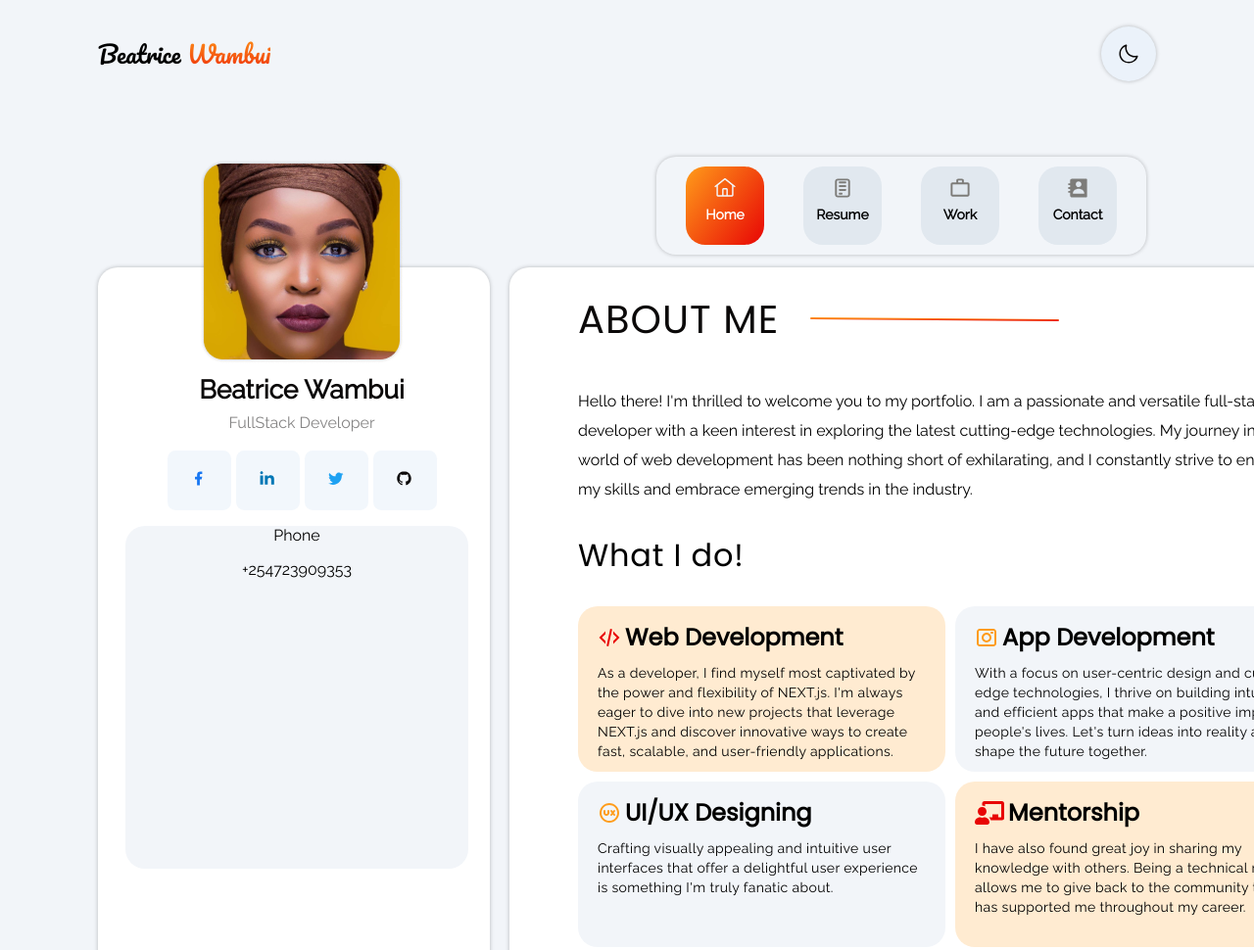
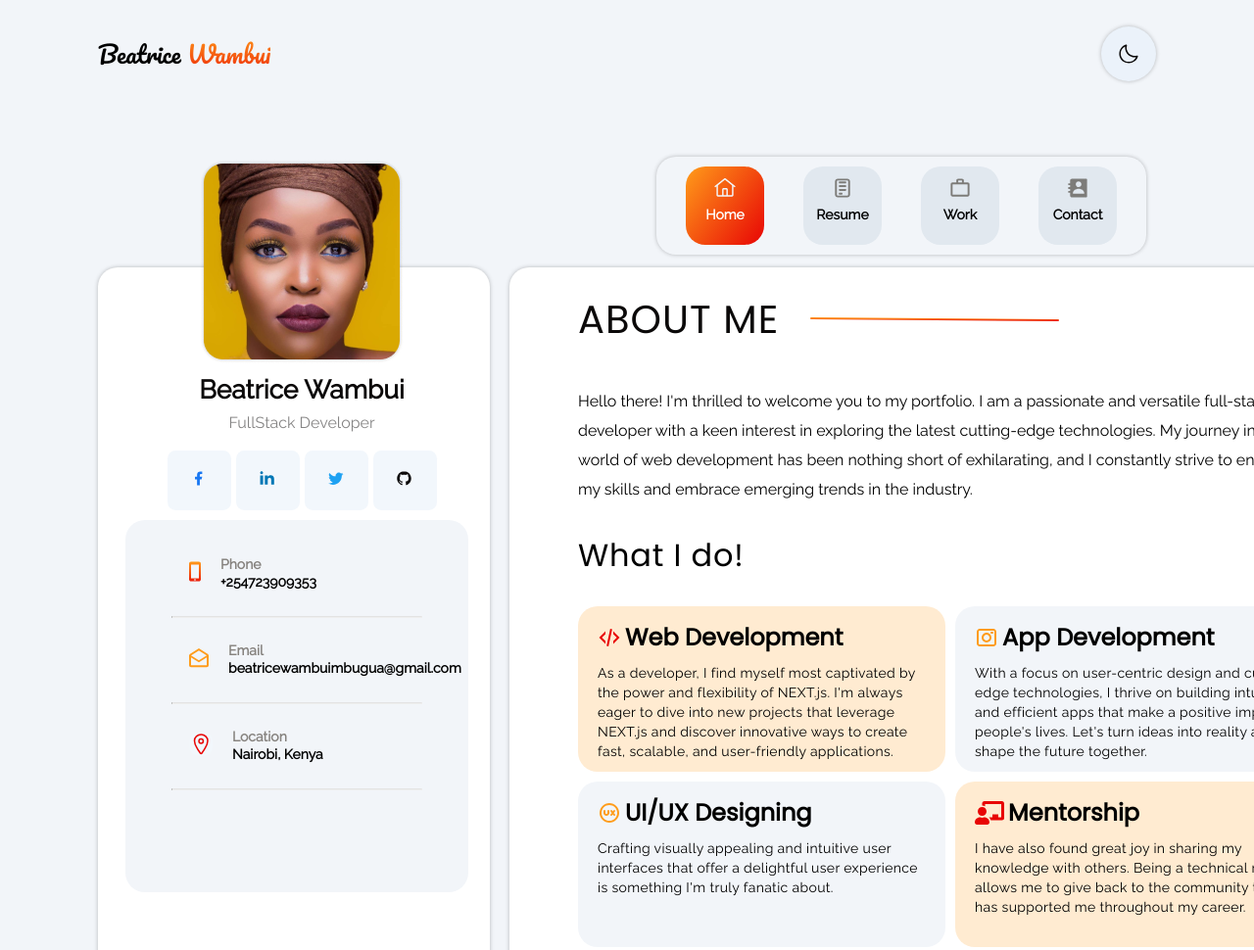
Before and after one commit to ChristianAfreh/PortfolioWebsiteSample, a plain HTML site: page index.html in a window 1280 px wide. Shown: the top 970 px of the page at 98% size. Drawn offline with Linux system fonts and the light colour scheme.

```diff
--- a/index.html
+++ b/index.html
@@ -119,10 +119,52 @@
 
                     </div>
                     <div class="contacts">
-                        <div class="phone">
-                            <p>Phone</p>
-                            <p>+254723909353</p>
+                        <div class="contact">
+                            <div class="contact-icon">
+                                <svg xmlns="http://www.w3.org/2000/svg" width="12" height="21" viewBox="0 0 12 21" fill="none">
+                                    <path d="M10 0.5H2C1.46957 0.5 0.960859 0.710714 0.585786 1.08579C0.210714 1.46086 0 1.96957 0 2.5V18.5C0 19.0304 0.210714 19.5391 0.585786 19.9142C0.960859 20.2893 1.46957 20.5 2 20.5H10C10.5304 20.5 11.0391 20.2893 11.4142 19.9142C11.7893 19.5391 12 19.0304 12 18.5V2.5C12 1.96957 11.7893 1.46086 11.4142 1.08579C11.0391 0.710714 10.5304 0.5 10 0.5ZM7 19.5H5V18.5H7V19.5ZM10 17.5H2V3.5H10V17.5Z" fill="url(#paint0_linear_27_10)"/>
+                                    <defs>
+                                      <linearGradient id="paint0_linear_27_10" x1="6" y1="0.5" x2="6" y2="20.5" gradientUnits="userSpaceOnUse">
+                                        <stop stop-color="#FF9A1A"/>
+                                        <stop offset="1" stop-color="#EC1C09"/>
+                                      </linearGradient>
+                                    </defs>
+                                  </svg>
+                            </div>
+                            <div class="contact-detail">
+                                <span class="contact-detail__label">Phone</span>
+                                <span class="contact-detail__value">+254723909353</span>
+                            </div>
                         </div>
+                        <hr class="bottom-line">
+                        <div class="contact">
+                            <div class="contact-icon">
+                                <svg xmlns="http://www.w3.org/2000/svg" width="20" height="20" viewBox="0 0 20 20" fill="none">
+                                    <path d="M0.969999 5.65L10 0L19.03 5.65C19.61 6 20 6.63 20 7.36V17.36C20 18.46 19.1 19.36 18 19.36H2C0.9 19.36 0 18.46 0 17.36V7.36C0 6.63 0.389999 6 0.969999 5.65ZM2 17.36H18V9.36L10 14.36L2 9.36V17.36ZM10 12.36L18 7.36L10 2.36L2 7.36L10 12.36Z" fill="#FF9C1B"/>
+                                  </svg>
+                            </div>
+                            <div class="contact-detail">
+                                <span class="contact-detail__label">Email</span>
+                                <span class="contact-detail__value">beatricewambuimbugua@gmail.com</span>
+                            </div>
+                        </div>
+                        <hr class="bottom-line">
+                        <div class="contact">
+                            <div class="contact-icon">
+                                <svg width="24" height="24" viewBox="0 0 24 24" fill="none" xmlns="http://www.w3.org/2000/svg">
+                                    <rect width="23.5" height="23.499" rx="8.26855" transform="matrix(-1 0 0 1 24 0)" fill="#F2F7FC"/>
+                                    <path d="M12.25 2C15.9766 2 19 4.87766 19 8.42188C19 12.5 14.5 18.9627 12.8477 21.1948C12.7791 21.2891 12.6892 21.3657 12.5853 21.4186C12.4814 21.4715 12.3665 21.499 12.25 21.499C12.1335 21.499 12.0186 21.4715 11.9147 21.4186C11.8108 21.3657 11.7209 21.2891 11.6523 21.1948C10 18.9636 5.5 12.5033 5.5 8.42188C5.5 4.87766 8.52344 2 12.25 2Z" stroke="#E80505" stroke-width="1.5" stroke-linecap="round" stroke-linejoin="round"/>
+                                    <path d="M12.25 11.0154C11.0332 11.0154 10.0469 10.0291 10.0469 8.81241C10.0469 7.59571 11.0332 6.60938 12.25 6.60938C13.4668 6.60938 14.4531 7.59571 14.4531 8.81241C14.4531 10.0291 13.4668 11.0154 12.25 11.0154Z" stroke="#E80505" stroke-width="1.5" stroke-linecap="round" stroke-linejoin="round"/>
+                                    </svg>
+
+
+                            </div>
+                            <div class="contact-detail">
+                                <span class="contact-detail__label">Location</span>
+                                <span class="contact-detail__value">Nairobi, Kenya</span>
+                            </div>
+                        </div>
+                        <hr class="bottom-line">
 
                     </div>
 
--- a/styles.css
+++ b/styles.css
@@ -214,11 +214,54 @@
 
 .contacts {
   width: 350px;
-  height: 350px;
+  height: 380px;
+  text-align: left;
   flex-shrink: 0;
   border-radius: 20px;
   background: #F2F5F9;
+  padding: 20px 5px 20px 5px;
 }
+
+.contacts .contact {
+  display: flex;
+  gap: 20px;
+  align-items: center;
+  padding: 12px 0px 12px 60px;
+}
+
+.contacts .bottom-line {
+  width: 256px;
+  border-top:1px solid #E3E3E3;
+}
+
+.contacts .contact .contact-detail {
+  display: flex;
+  flex-direction: column;
+}
+
+.contact-detail {
+  font-size: 14px;
+  padding: 5px 0px;
+}
+
+ .contact-detail__label {
+  color: rgba(26, 16, 3, 0.50);
+font-family: Raleway;
+font-size: 14px;
+font-style: normal;
+font-weight: 600;
+line-height: 16px;
+}
+
+.contact-detail__value {
+  color: #000;
+font-family: Raleway;
+font-size: 14px;
+font-style: normal;
+font-weight: 600;
+line-height: 20px;
+}
+
 
 .about-me-box {
   display: inline-flex;
```
